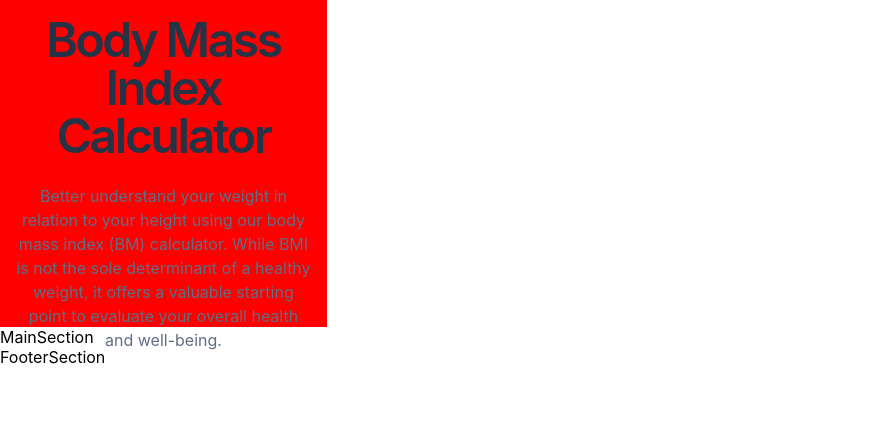
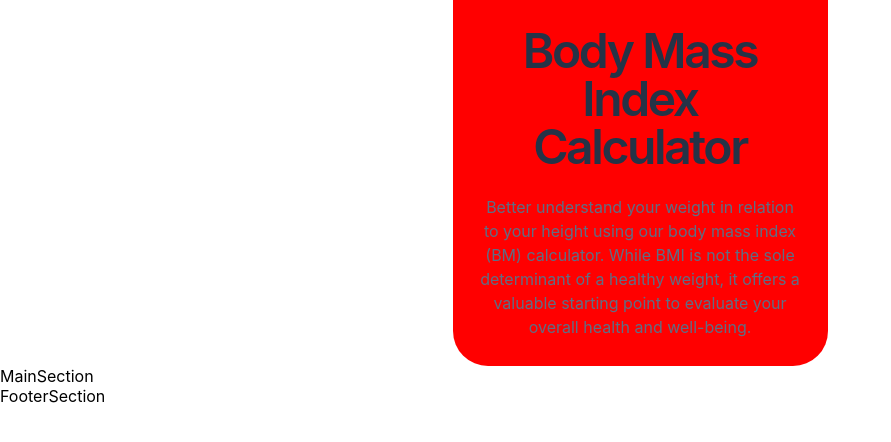
Before and after one commit to PiriyaLapa/body-mass-calculator-page, a React (Vite) app: page / in a window 1280 px wide. Shown: the top 442 px of the page, without its empty margins (0-891 px from the left). Built offline with nearby package versions, Linux system fonts and the light colour scheme.

Commit message:
update and try to deploy

```diff
--- a/src/components/HeaderCard.tsx
+++ b/src/components/HeaderCard.tsx
@@ -13,7 +13,7 @@ export default class HeaderCard extends Component<HeaderCardProps> {
     const { headerContent } = this.props;
     return (
       <StyledHeaderCard>
-        <span>{headerContent.title}</span>
+        <h1>{headerContent.title}</h1>
         <p>{headerContent.content}</p>
       </StyledHeaderCard>
     );
--- a/src/styles/Styles.ts
+++ b/src/styles/Styles.ts
@@ -3,11 +3,10 @@ import { respondTo } from "../helper/MediaQueryHelper";
 export const StyledHeaderSection = styled.section``;
 export const StyledHeaderCard = styled.div`
   ${respondTo("xs")`
-  max-width:327px;
-  max-height:327px;
-  width:100vw;
-  height:auto;
-  padding:1rem;
+  margin:0 auto;
+  max-width:375px;
+  max-height:640px;
+  padding:1.7rem;
   text-align:center;
   background:var(--gradient-color);
   width: 100vw;
@@ -15,7 +14,9 @@ export const StyledHeaderCard = styled.div`
   display:flex;
   flex-direction:column;
   gap:24px;
-  span{
+  border-radius:0px 0px 35px 35px;
+
+  h1 {
     font-size:var(--font-size-heading-l);
     font-weight:600;
     line-height:100%;
@@ -23,13 +24,13 @@ export const StyledHeaderCard = styled.div`
     letter-spacing: -0.05em;
     color:var(--gunmetal-color);
   }
+
   p {
     font-size:var(--font-size-body-m);
     font-weigth:400;
     font-style:normal;
     line-height:150%;
     color:var(--darkElectricBlue-color);
-
   }
   `}
 
```
